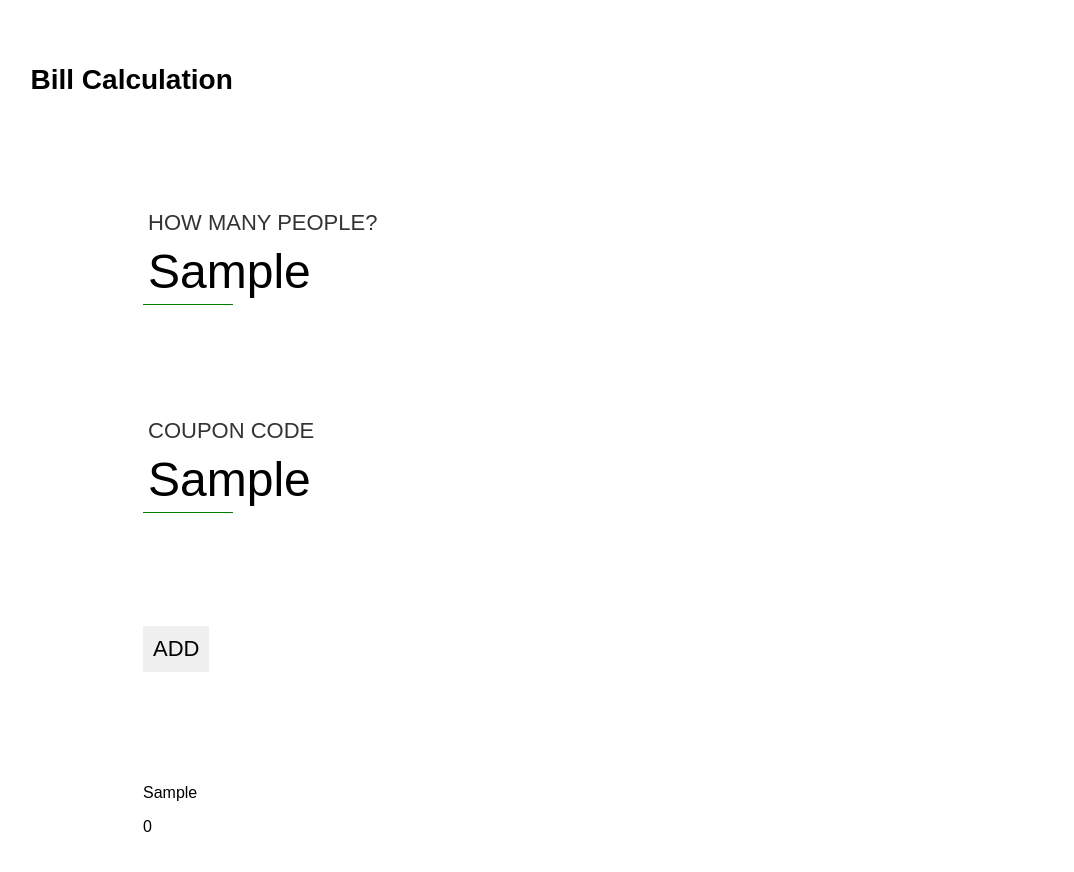
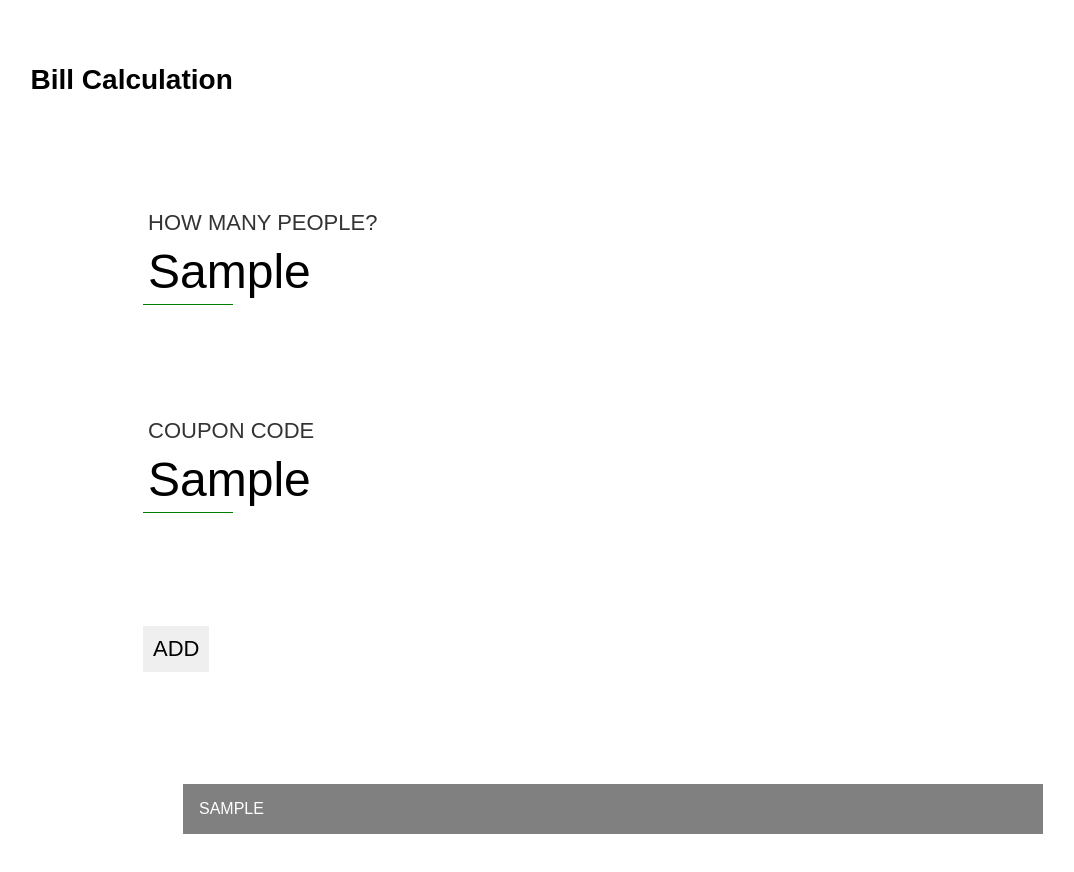
Before and after one commit to Gaoey/Bill-Calculation, a React (Create React App) app: page / in a window 1280 px wide. Both pictures are taken after typing "Sample", "Sample" into the empty fields and a click on the input "ADD". Shown: the top 872 px of the page, without its empty margins (47-1121 px from the left). Built offline with nearby package versions, Linux system fonts and the light colour scheme.

Commit message:
make coupon list

```diff
--- a/src/BillCalculation.css
+++ b/src/BillCalculation.css
@@ -124,6 +124,16 @@ div.section{
   margin: 10%;
 }
 
+ul.code-list li{
+  list-style: none;
+  text-transform: uppercase;
+  padding: 1em;
+  margin-bottom: .125em;
+  display: block;
+  background-color: grey;
+  color:white;
+}
+
 @-webkit-keyframes appear {
   100% {
     opacity: 1;
--- a/src/BillCalculation.js
+++ b/src/BillCalculation.js
@@ -44,6 +44,10 @@ class BillCalculation extends Component {
 
 
   render() {
+    var codes = this.state.codeList;
+    var codeList = codes.map(function(code){
+                        return <li>{code}</li>;
+                  })
     return (
       <div>
       <h1>Bill Calculation</h1>
@@ -60,8 +64,9 @@ class BillCalculation extends Component {
       <input type="submit" value="ADD" />
       </div>
       <div className="section">
-      <p>{this.state.code}</p>
-      <p>{this.state.people}</p>
+        <ul className="code-list">
+          {codeList}
+        </ul>
       </div>
       </form>
       </div>
```
